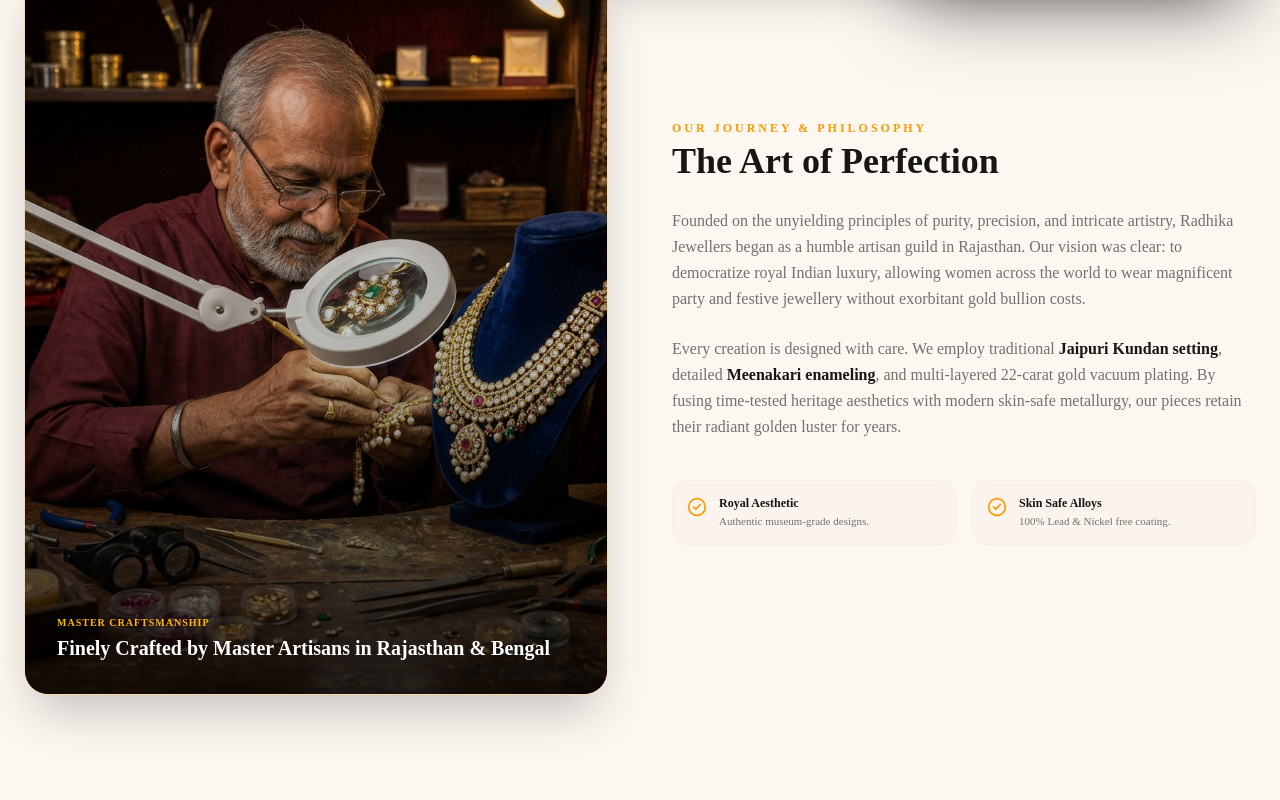
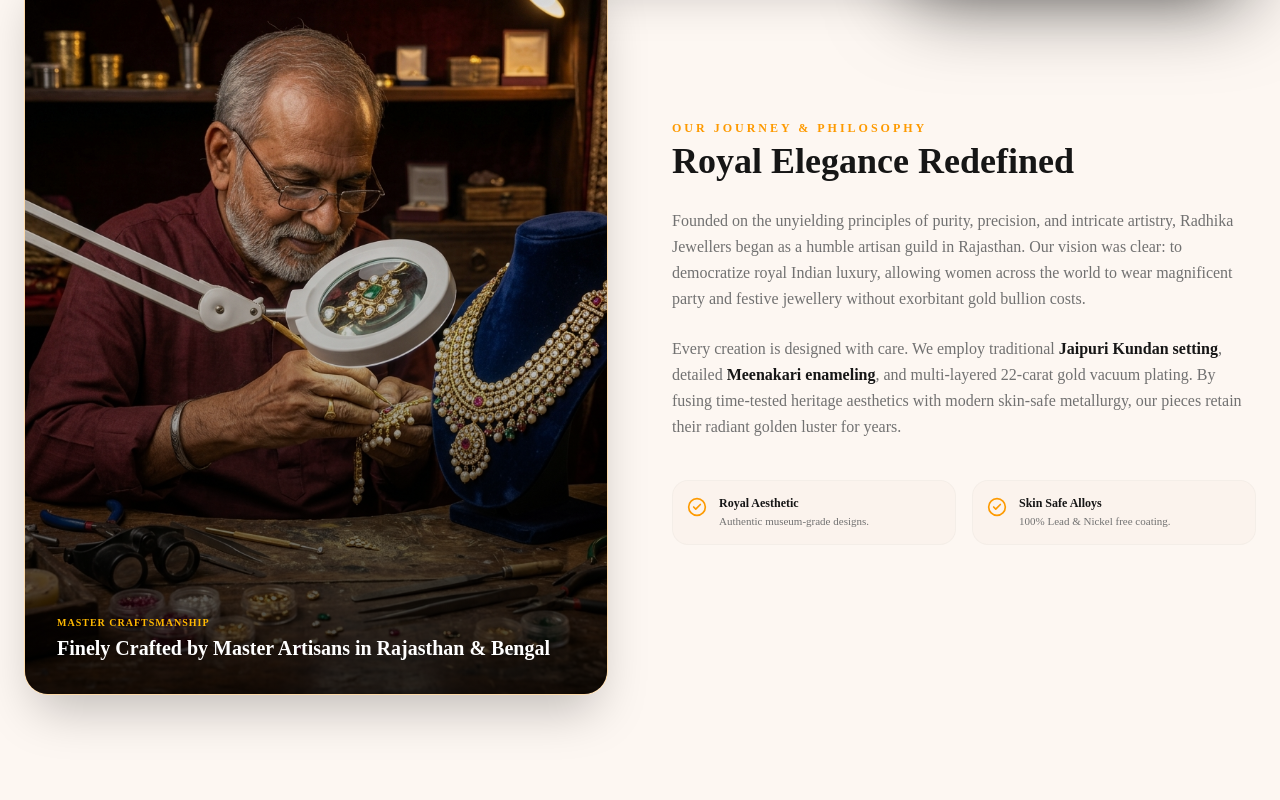
Before and after one commit to abhay288/R_Jewellers, a Next.js app: page /about in a window 1280 px wide. Shown: the part 800-1600 px from the top of the page. Built offline with nearby package versions, Linux system fonts and the light colour scheme; no server answers; a web font is replaced by a local one.

Commit message:
refactor(about): replace 'The Art of Perfection' with 'Royal Elegance Redefined'

```diff
--- a/src/app/(shop)/about/page.tsx
+++ b/src/app/(shop)/about/page.tsx
@@ -116,7 +116,7 @@
         </div>
       </div>
 
-      {/* The Art of Perfection Story Section */}
+      {/* Royal Elegance Redefined Story Section */}
       <div className="container mx-auto px-6 mb-32">
         <div className="grid grid-cols-1 lg:grid-cols-12 gap-12 lg:gap-16 items-center">
 
@@ -158,7 +158,7 @@
               Our Journey & Philosophy
             </span>
             <h2 className="font-playfair text-3xl sm:text-4xl font-bold text-foreground leading-tight">
-              The Art of Perfection
+              Royal Elegance Redefined
             </h2>
 
             <p className="text-muted-foreground leading-relaxed font-light text-sm sm:text-base">
--- a/src/frontend/components/layout/Footer.tsx
+++ b/src/frontend/components/layout/Footer.tsx
@@ -75,7 +75,7 @@
             </Link>
 
             <p style={{ color: "rgba(245,237,216,0.5)" }} className="text-[13px] font-light leading-[1.9] max-w-55">
-              Exquisite luxury artificial jewellery crafted to perfection — for every occasion that deserves to be remembered.
+              Exquisite luxury artificial jewellery crafted with precision — for every occasion that deserves to be remembered.
             </p>
 
             {/* Gold rule */}
```
